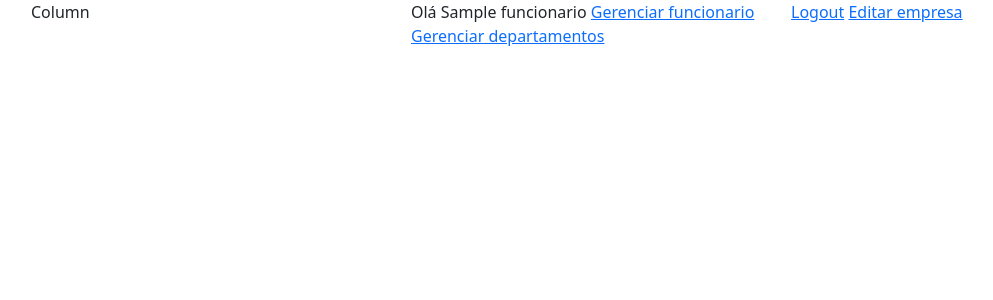
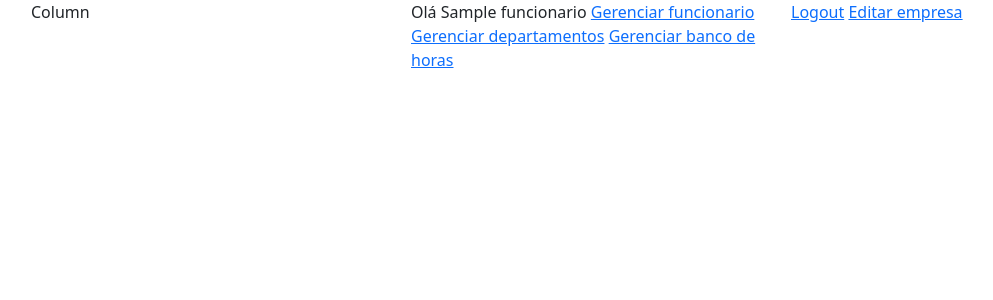
Before and after one commit to JorgeLuizAngioleti/gestao_rh, a Django app: page / in a window 1280 px wide. Shown: the top 300 px of the page, without its empty margins (51-1044 px from the left). Run offline with Django 3.2, Linux system fonts and the light colour scheme; a user stored in the database is signed in; tables that the repository leaves empty hold one stand-in row (values such as "Sample post"); some libraries are stand-ins or nearby versions.

Commit message:
Hora extra

```diff
--- a/apps/core/templates/core/index.html
+++ b/apps/core/templates/core/index.html
@@ -8,6 +8,7 @@
         Olá {{usuario.funcionario.nome}}
         <a href="{% url 'list_funcionarios' %}">Gerenciar funcionario</a>
         <a href="{% url 'list_departamentos' %}">Gerenciar departamentos</a>
+        <a href="{% url 'horas_extras' %}">Gerenciar banco de horas</a>
     </div>
     <div class="col">
         <a href="{% url 'logout' %}">Logout</a>
--- a/apps/documentos/models.py
+++ b/apps/documentos/models.py
@@ -7,7 +7,7 @@ class Documento(models.Model):
     descricao = models.CharField(max_length=100)
     pertence = models.ForeignKey(Funcionario,on_delete=models.PROTECT)
     arquivo = models.FileField(upload_to='documentos')
-    #redireciona a url depois de add
+    #redireciona a url depois de add, e passa o id
     def get_absolute_url(self):
         return reverse('update_funcionario',args=[self.pertence.id])
 
--- a/apps/documentos/views.py
+++ b/apps/documentos/views.py
@@ -5,9 +5,11 @@ from .models import Documento
 class DocumentoNovo(CreateView):
     model = Documento
     fields = ['descricao','arquivo']
+    #initial = {"descricao": ''}
 
     def post(self, request, *args, **kwargs):
         form = self.get_form()
+        print(args,kwargs)
         #pegamos o doc de quem pertence e atribuimos ao id que passamos na url
         form.instance.pertence_id = self.kwargs['funcionario_id']
         if form.is_valid():
--- a/apps/registro_hora_extra/models.py
+++ b/apps/registro_hora_extra/models.py
@@ -5,6 +5,6 @@ from apps.funcionarios.models import Funcionario
 class RegistroExtra(models.Model):
     motivo = models.CharField(max_length=100)
     funcionario = models.ForeignKey(Funcionario,on_delete=models.PROTECT)
-
+    horas = models.DecimalField(max_digits=5,decimal_places=2)
     def __str__(self):
         return self.motivo
--- /dev/null
+++ b/apps/registro_hora_extra/urls.py
@@ -0,0 +1,7 @@
+from django.urls import path
+from .views import HoraExtraList
+urlpatterns = [
+path('hora_extra', HoraExtraList.as_view(), name='horas_extras'),
+#path('editar/<int:pk>/', EmpresaEdit.as_view(), name='edit_empresa'),
+
+]
--- a/gestao_rh/urls.py
+++ b/gestao_rh/urls.py
@@ -7,6 +7,7 @@ path('', include('apps.core.urls')),
 path('funcionarios/', include('apps.funcionarios.urls')),
 path('departamentos/', include('apps.departamentos.urls')),
 path('documentos/', include('apps.documentos.urls')),
+path('horas_extras/', include('apps.registro_hora_extra.urls')),
 path('empresa/', include('apps.empresas.urls')),
     path('admin/', admin.site.urls),
     path('accounts/', include('django.contrib.auth.urls')),
```
Also changed, not shown: apps/registro_hora_extra/templates/registro_hora_extra/registroextra_list.html (added, +7 -0 lines), apps/registro_hora_extra/views.py (+10 -2 lines), apps/registro_hora_extra/migrations/0002_registroextra_horas.py (added), media/documentos/1200px-Python-logo-notext.svg_HjhlYqJ.png (added), media/documentos/1200px-Python-logo-notext.svg_NTvlWXF.png (added), media/documentos/1200px-Python-logo-notext.svg_bm7tbNb.png (added), media/documentos/1200px-Python-logo-notext.svg_pCTjmwm.png (added), media/documentos/1200px-Python-logo-notext.svg_prLcM0j.png (added), media/documentos/1_6nvK8tV.PNG (added), media/documentos/1_gvcBYmy.PNG (added), media/documentos/5066b62f00ed46964533365d8fdd32ed_8doThnX.png (added), media/documentos/5066b62f00ed46964533365d8fdd32ed_Yhg0t5K.png (added), media/documentos/5066b62f00ed46964533365d8fdd32ed_j2FoTUt.png (added).
